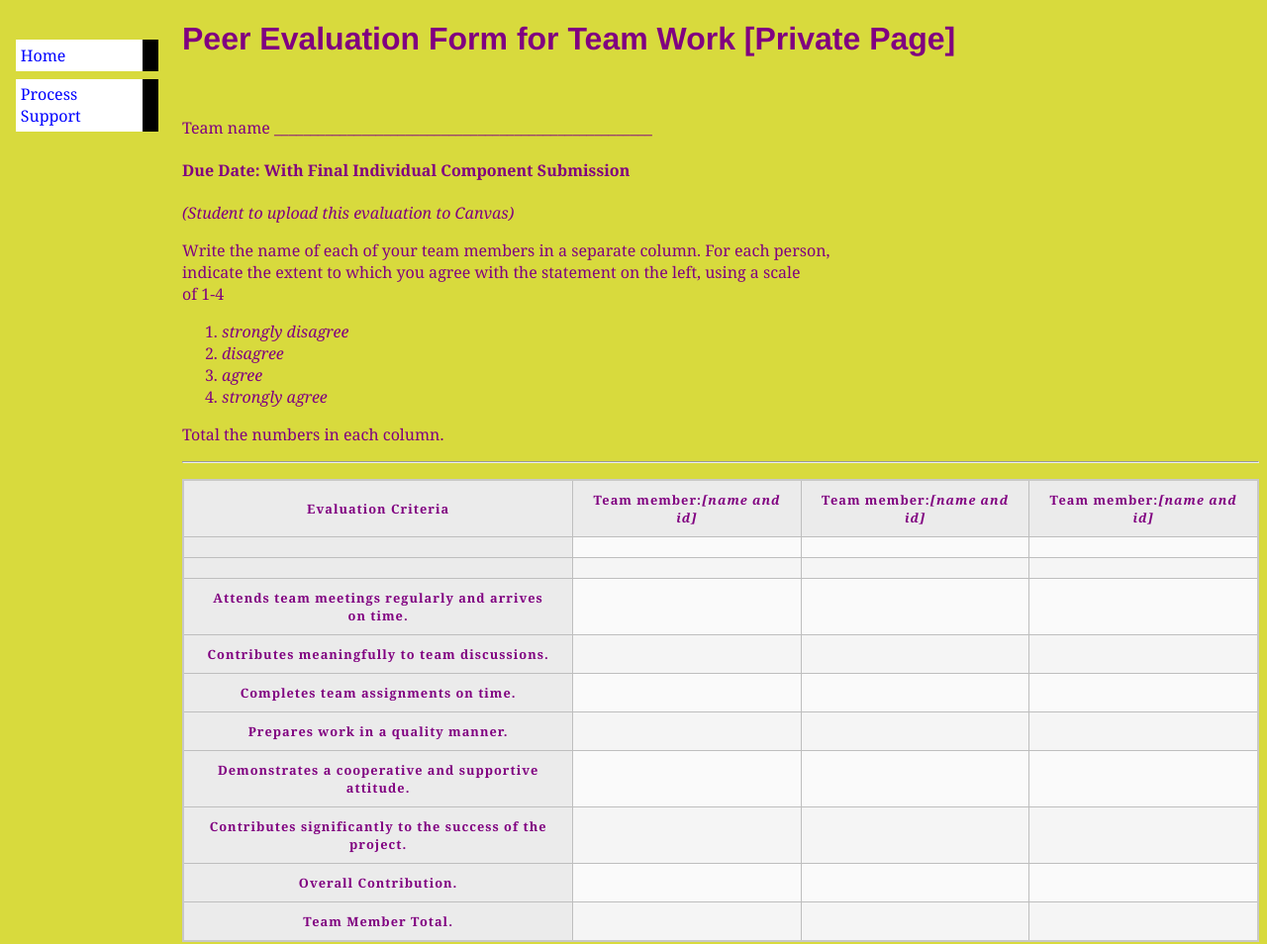
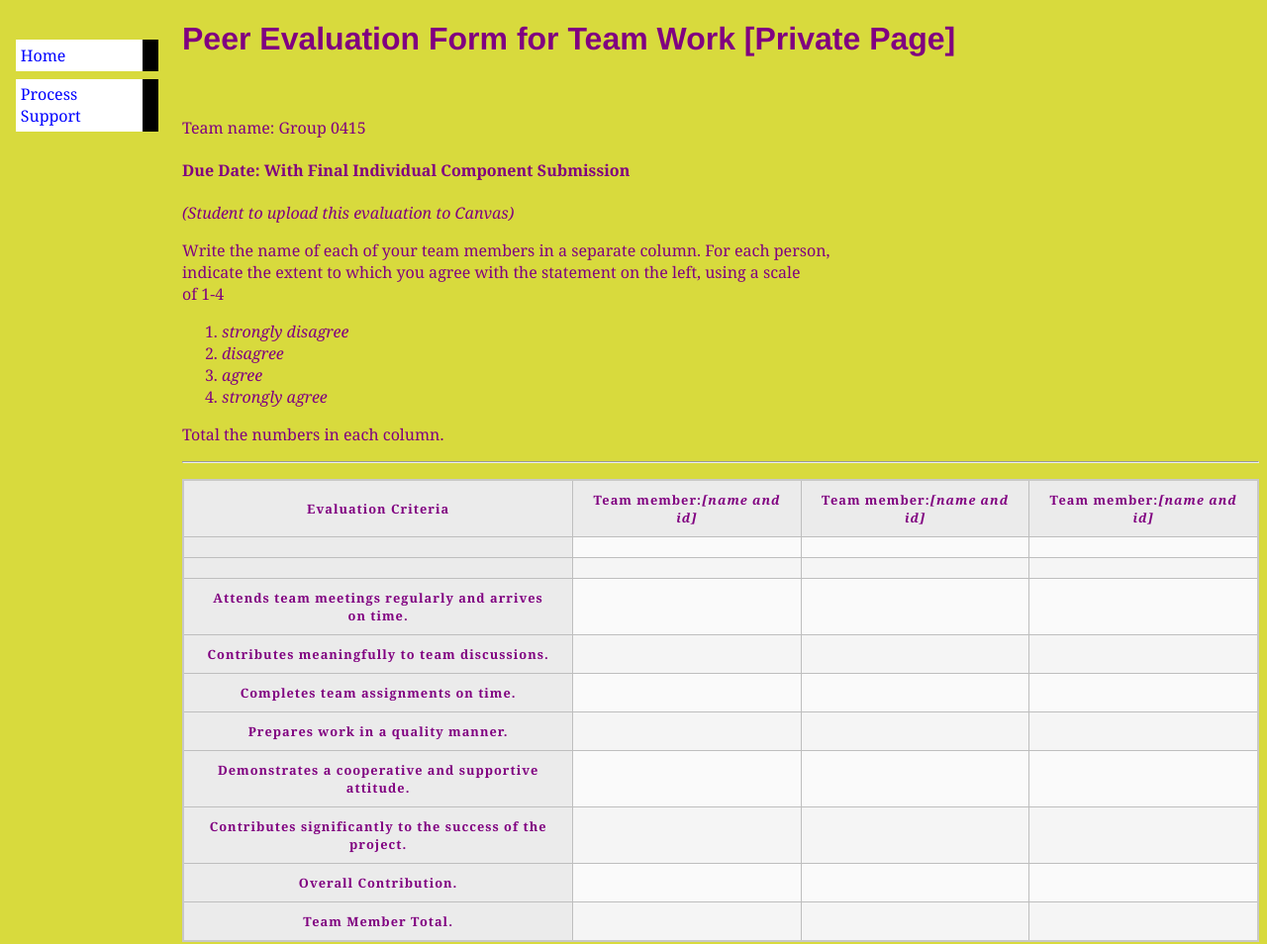
Before and after one commit to 0415group/0415group.github.io, a plain HTML site: page misc/evaluation.html in a window 1280 px wide. Shown: the top 954 px of the page at 99% size. Drawn offline with Linux system fonts and the light colour scheme.

Commit message:
Update evaluation.html

```diff
--- a/misc/evaluation.html
+++ b/misc/evaluation.html
@@ -13,7 +13,7 @@
 </ul>
 
 <h1>Peer Evaluation Form for Team Work [Private Page]</h1><br>
-<p>Team name ____________________________________________________</p>
+<p>Team name: Group 0415</p>
 
 <h4>Due Date:  With Final Individual Component Submission </h4><p><em>(Student to upload this evaluation to Canvas)</em></p>
 
```
